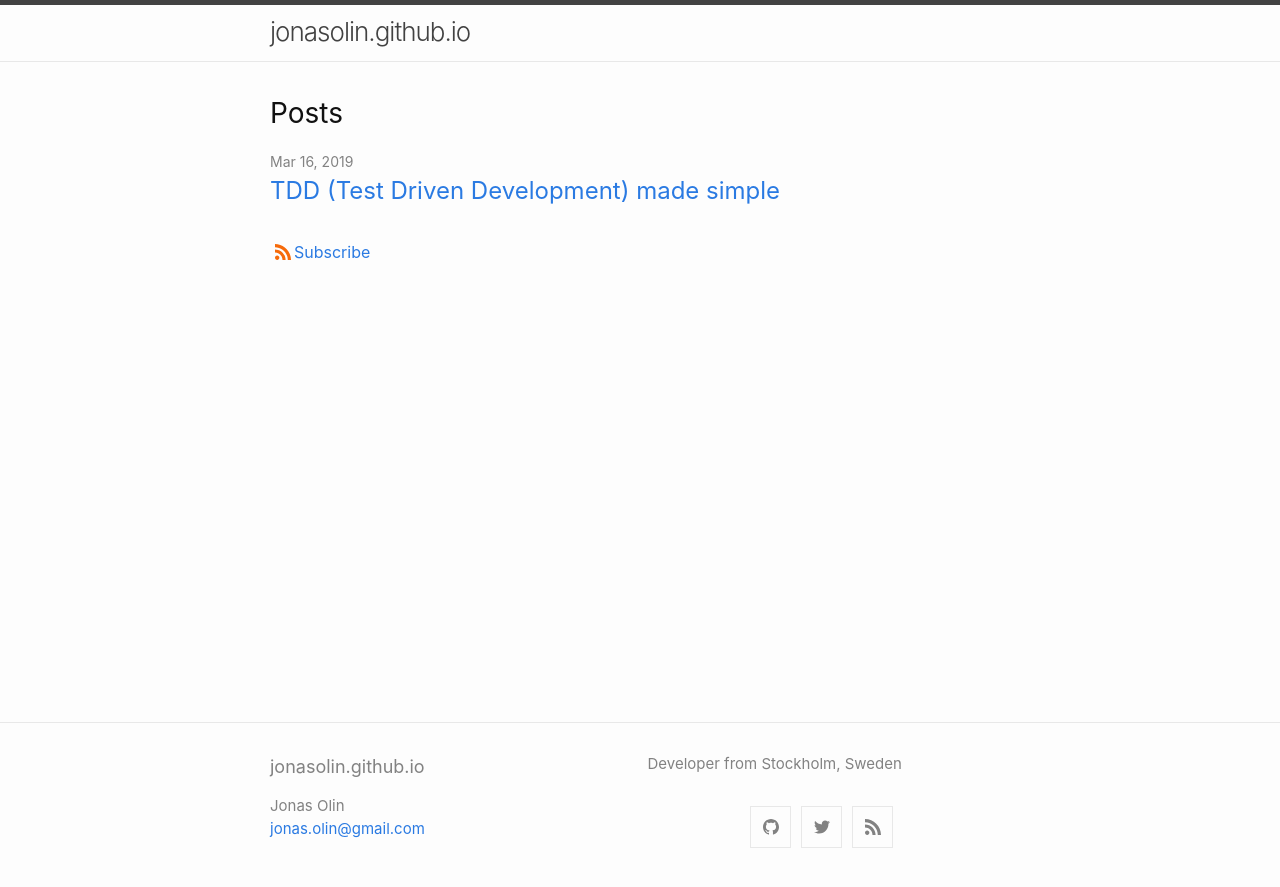
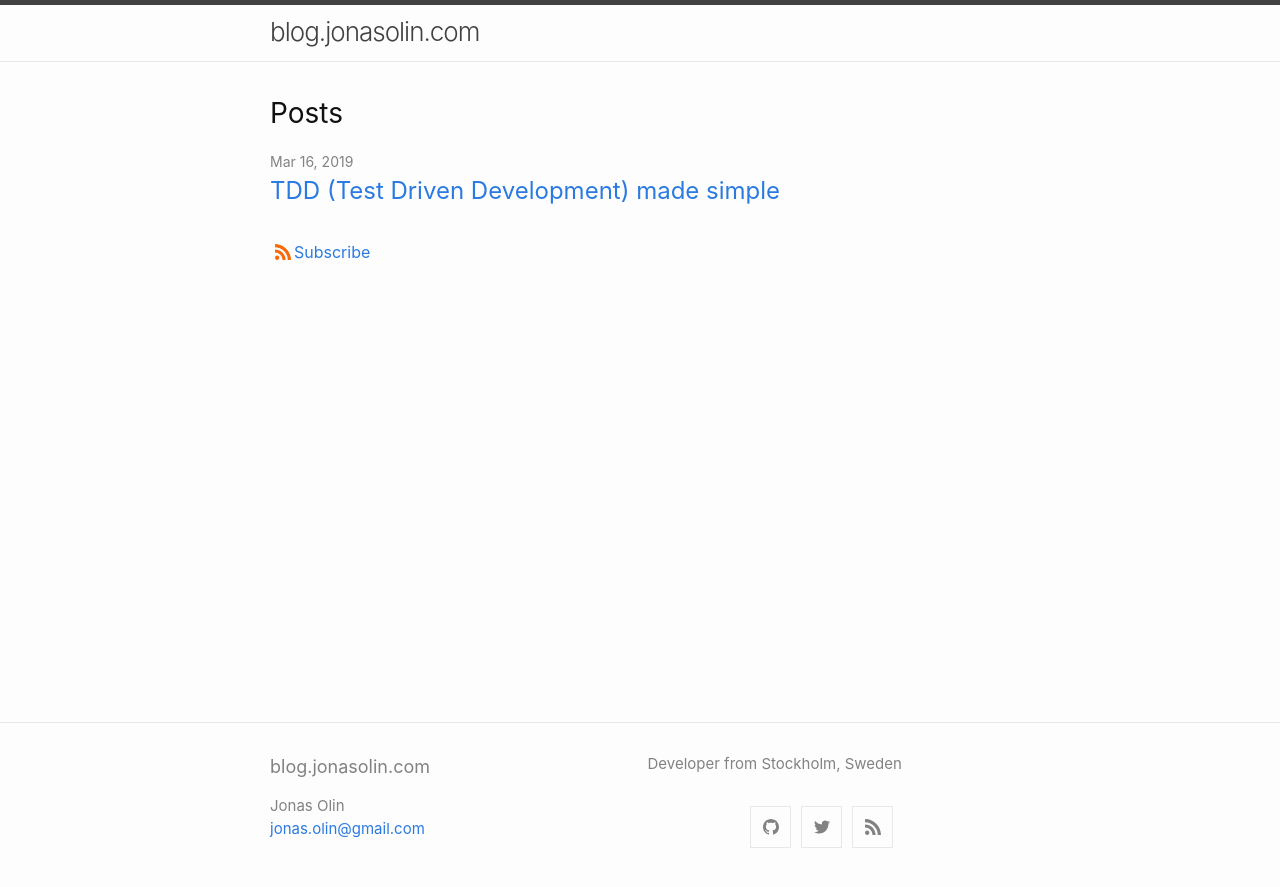
Before and after one commit to jonasolin/jonasolin.github.io, a Jekyll site: the page built from index.md, in a window 1280 px wide. Shown: the top 887 px of the page. Built offline with Jekyll 4.4.1, drawn with Linux system fonts in a browser that asks for light colours.

Commit message:
update title to match cname

```diff
--- a/_config.yml
+++ b/_config.yml
@@ -1,4 +1,4 @@
-title: jonasolin.github.io
+title: blog.jonasolin.com
 author: Jonas Olin
 email: jonas.olin@gmail.com
 description: > # this means to ignore newlines until "show_exerpts:"
```
